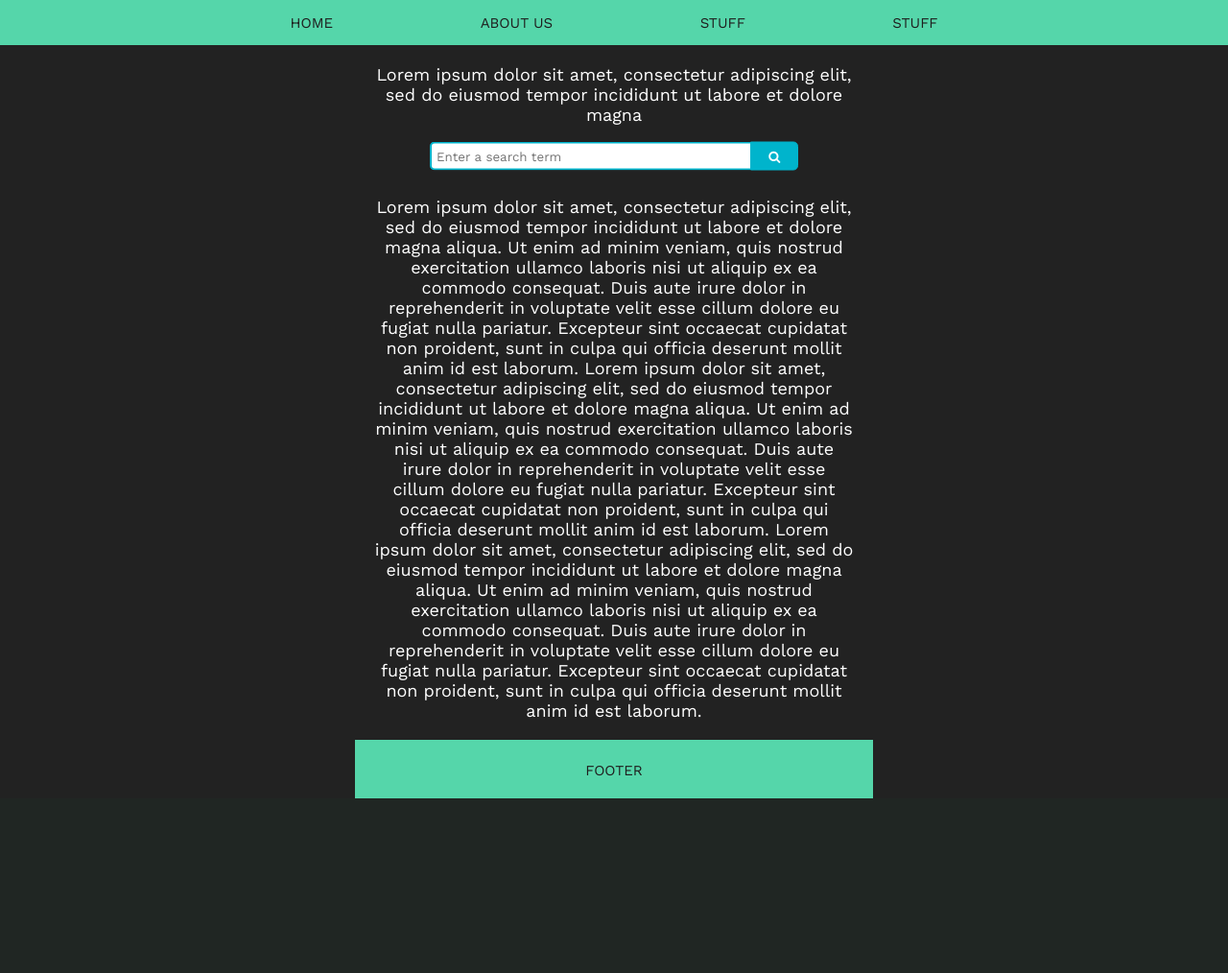
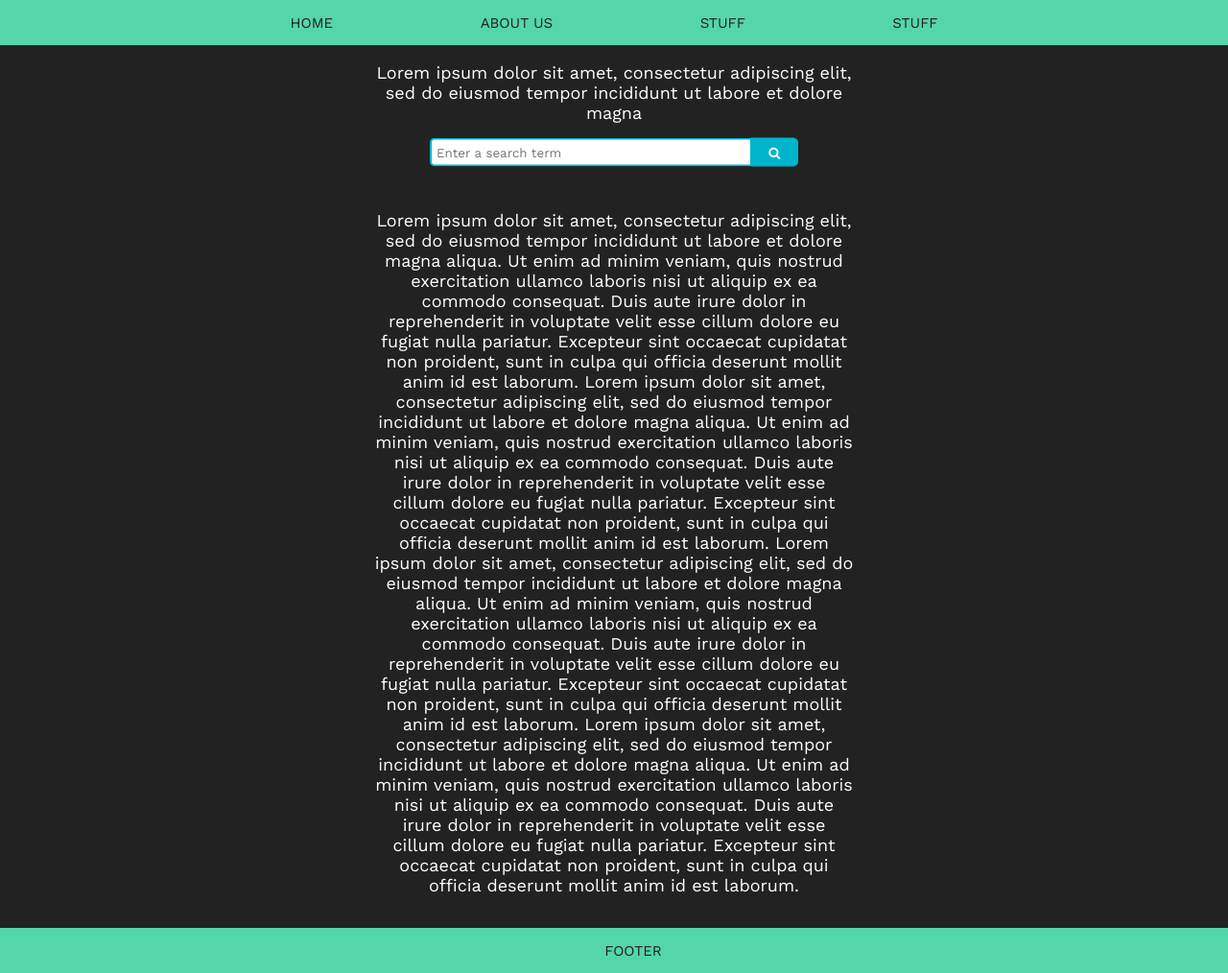
Before and after one commit to kurealnum/non-profit-link, a Flask app: page / in a window 1280 px wide. Shown: the whole page at 96% size. Before the commit the page ends 832 px from the top, so only its background shows below. Run offline with Flask 2, Linux system fonts and the light colour scheme; parts of the project's set-up code (start-up, migrations or seed data) failed here and were passed over.

Commit message:
for the love of all that is holy, dont change the css. it still doesnt work properly in fullscreen and has weird spacing tho

```diff
--- a/app.py
+++ b/app.py
@@ -1,4 +1,5 @@
 #dont bother importing all of flask, just import it as you need it
+#python -m flask run :D
 from flask import Flask, render_template, request
 from forms import search_home_page
 
--- a/static/style.css
+++ b/static/style.css
@@ -75,19 +75,25 @@ header::after {
 
 body {
   margin: 0;
+  padding: 0;
   background: #222;
   font-family: 'Work Sans', sans-serif;
   font-weight: 500;
   height: 100%;
 }
 
+html {
+  padding: 0;
+  margin: 0;
+  height: 100%;
+}
 
 /*width for text is 500 px*/
 p {
   font-size: 18px;
   color: var(--general-text-color);
   text-align: center;
-  padding: 20px;
+  padding: var(--standard-spacing);
   max-width: 500px;
   position: static;
   margin: 0 auto;
@@ -101,8 +107,7 @@ p {
   max-width: 500px;
   position: static;
   margin: 0 auto;
-  padding-bottom: 20px;
-
+  padding: 18px;
 }
 
 .search {
@@ -149,31 +154,26 @@ p {
   transform: translate(-50%, -50%);
 }
 
-table {
-  position: relative;
-  display: flex;
-  justify-content: center;
-  align-items: center;
-  top: 2.5%;
+ul {
+  background-color: var(--primary-color);
+  text-align: center;
+  overflow: auto;
+  position: static;
+  bottom: 0;
+  left: 0;
+  right: 0;
 }
 
 footer {
-  font-size: 18px;
-  color: var(--general-text-color);
-  text-align: center;
-  padding: 20px;
-  max-width: 500px;
-  position: static;
-  margin: 0 auto;
-  background-color: var(--primary-color);
-  overflow: auto;
-
+  display: flex;
+  justify-content: center;
 }
 
 footer li {
   display: inline-block;
   margin-left: 60px;
   margin-right: 60px;
+  padding: 14px;
 
   position: relative;
 }
@@ -190,4 +190,5 @@ footer a {
   --secondary-color: #00B4CC;
   --element-text-color: #1f1e1e;
   --general-text-color: #fff;
+  --standard-spacing: 18px;
 }
--- a/templates/index.html
+++ b/templates/index.html
@@ -65,13 +65,23 @@
       esse cillum dolore eu fugiat nulla pariatur. Excepteur sint
       occaecat cupidatat non proident, sunt in culpa qui officia deserunt
       mollit anim id est laborum.
+
+      Lorem ipsum dolor sit amet, consectetur adipiscing elit,
+      sed do eiusmod tempor incididunt ut labore et dolore magna
+      aliqua. Ut enim ad minim veniam, quis nostrud exercitation
+      ullamco laboris nisi ut aliquip ex ea commodo consequat.
+      Duis aute irure dolor in reprehenderit in voluptate velit
+      esse cillum dolore eu fugiat nulla pariatur. Excepteur sint
+      occaecat cupidatat non proident, sunt in culpa qui officia deserunt
+      mollit anim id est laborum.
     </p2>
   </div>
-</body>
-<table>
+<ul>
   <footer>
     <li><a>Footer</a></li>
   </footer>
-</table>
+</ul>
+</body>
+
 
 </html>
```
